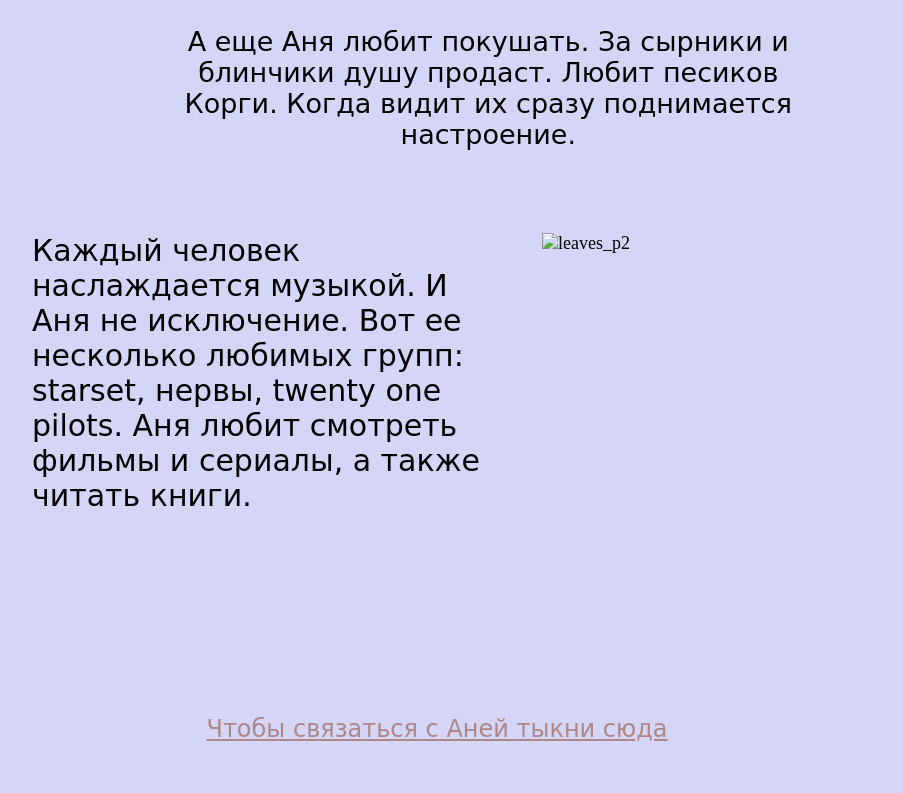
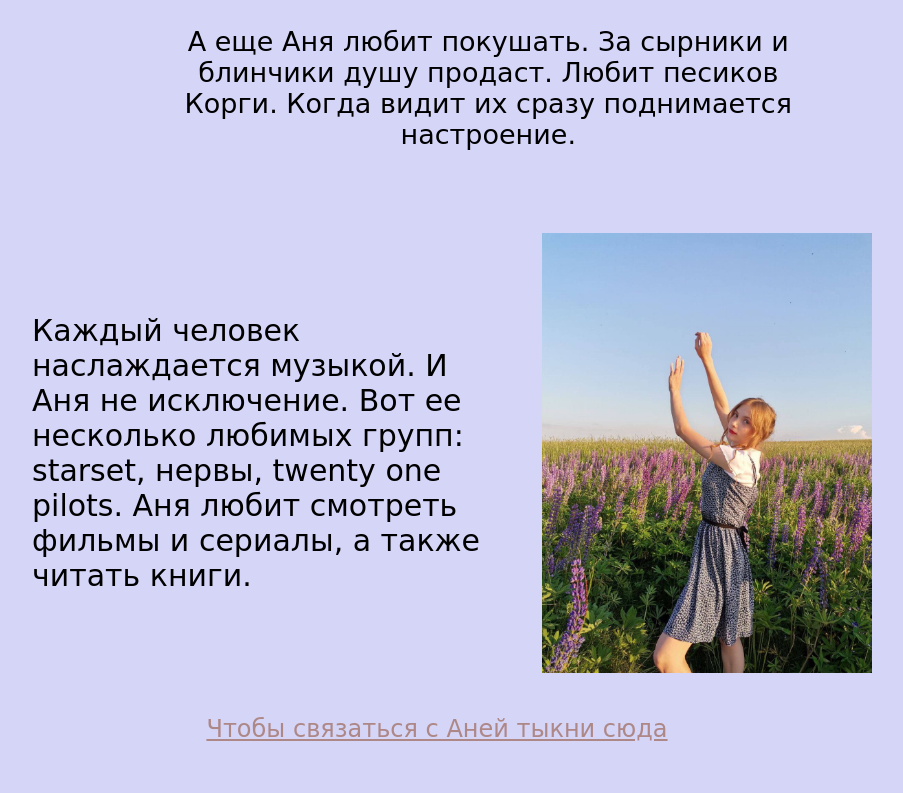
Before and after one commit to shidlovskaya9/17, a plain HTML site: page index.html in a window 1280 px wide. Shown: the part 1298-2091 px from the top of the page, without its empty margins (208-1111 px from the left). Drawn offline with Linux system fonts and the light colour scheme; the site is published under a folder, as on GitHub Pages, so addresses that start at the root find nothing.

Commit message:
Add files via upload

```diff
--- a/index.html
+++ b/index.html
@@ -38,7 +38,7 @@
         <p id="text_p2">
             Каждый человек наслаждается музыкой. И Аня не исключение. Вот ее несколько любимых групп: starset, нервы, twenty one pilots. Аня любит смотреть фильмы и сериалы, а также читать книги.
         </p>
-        <img id="leaves_p2" src="/4.jpg" alt="leaves_p2">
+        <img id="leaves_p2" src="4.jpg" alt="leaves_p2">
     </div>
 </div>
 
```
